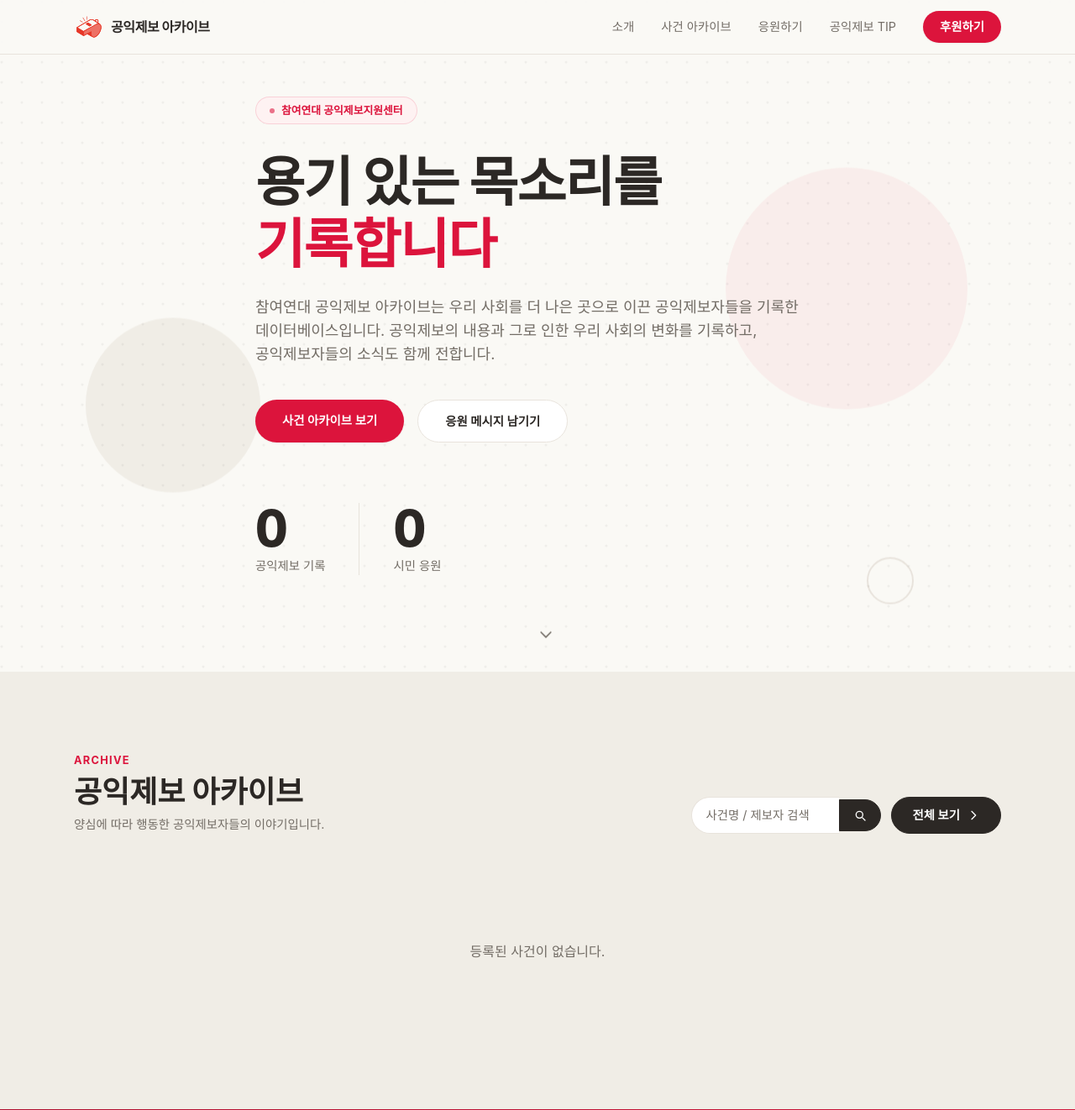
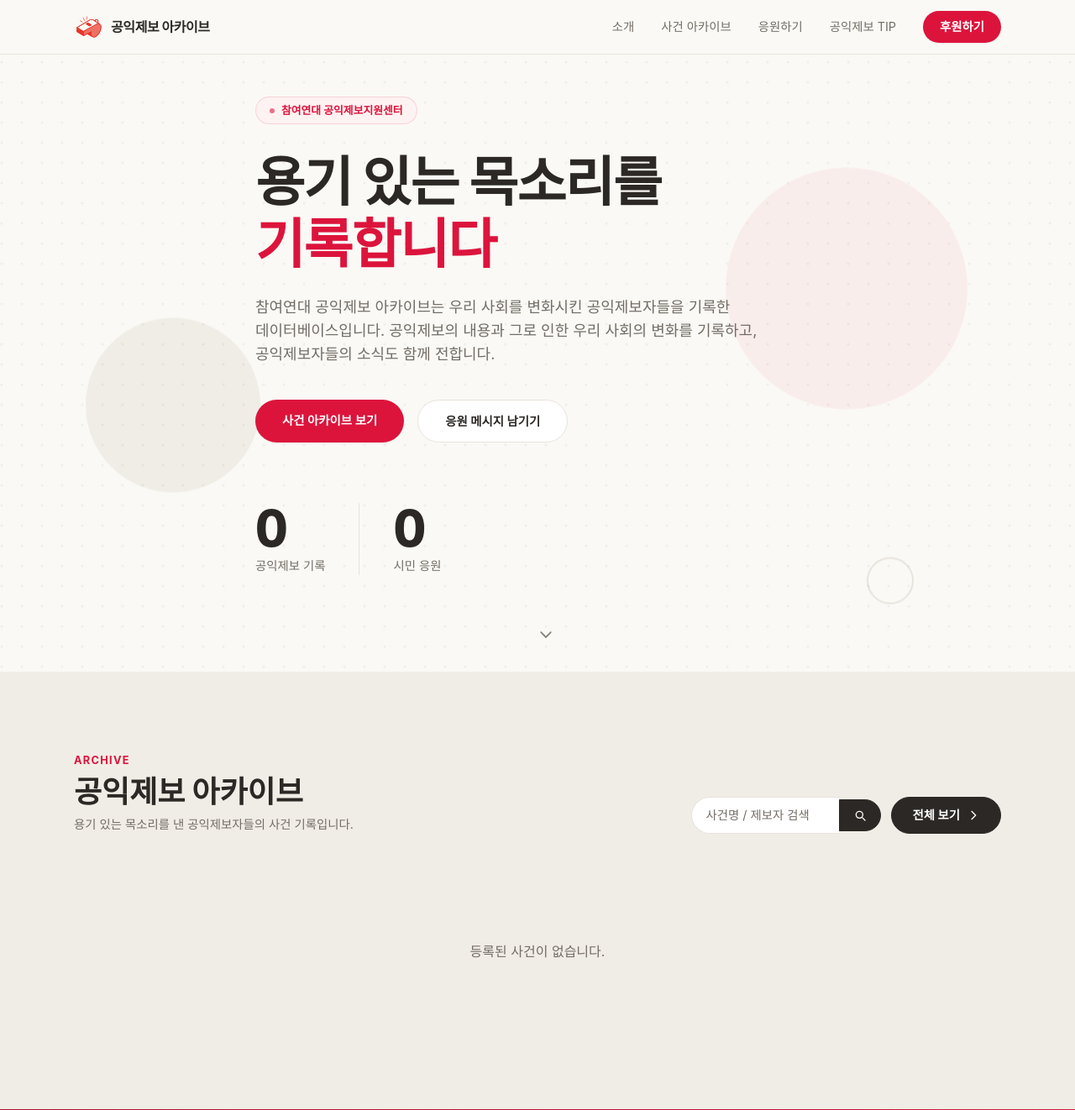
Before and after one commit to siesto-rivera/whistle, a Django app: page / in a window 1280 px wide. Shown: the top 1322 px of the page at 84% size. Run offline with Django 4.2, Linux system fonts and the light colour scheme; data that the repository does not hold is empty; some libraries are stand-ins or nearby versions; some web fonts are replaced.

Commit message:
공개 페이지 텍스트 및 스타일 수정
- about.html: 히어로 제목 변경 및 "공익제보 아카이브" 텍스트 굵기 적용
- home.html: 설명 문구, 캠페인 섹션 텍스트 및 링크 수정
- layout_whistle_public.html: 타이틀/OG 태그 및 네비게이션 링크 수정
- public_list.html: 설명 문구 수정

Co-Authored-By: Claude Sonnet 4.6 <noreply@anthropic.com>

```diff
--- a/whistle/templates/whistle/about.html
+++ b/whistle/templates/whistle/about.html
@@ -26,8 +26,9 @@
             <span class="w-1.5 h-1.5 rounded-full bg-accent animate-pulse-soft"></span>
             참여연대 공익제보지원센터
         </div>
-        <h1 class="text-4xl md:text-5xl font-extrabold leading-tight tracking-tight text-ink mb-3">
-            사이트 소개
+        <h1 class="text-4xl md:text-5xl  leading-tight tracking-tight text-ink mb-3">
+            세상을 바꾸는
+            <span style="font-weight: 800;"> 공익제보 아카이브</span>
         </h1>
         <p class="text-smoke text-base md:text-lg leading-relaxed max-w-2xl">
             양심에 따라 행동한 공익제보자들의 이야기를 기록하고 알립니다.
--- a/whistle/templates/whistle/home.html
+++ b/whistle/templates/whistle/home.html
@@ -108,7 +108,7 @@
 
             {# 설명 #}
             <p class="text-base md:text-lg text-smoke leading-relaxed mb-10 max-w-2xl">
-                참여연대 공익제보 아카이브는 우리 사회를 더 나은 곳으로 이끈 공익제보자들을 기록한 데이터베이스입니다. 공익제보의 내용과 그로 인한 우리 사회의 변화를 기록하고, 공익제보자들의 소식도 함께 전합니다.
+                참여연대 공익제보 아카이브는 우리 사회를 변화시킨 공익제보자들을 기록한 데이터베이스입니다. 공익제보의 내용과 그로 인한 우리 사회의 변화를 기록하고, 공익제보자들의 소식도 함께 전합니다.
             </p>
 
             {# CTA 버튼 #}
@@ -156,7 +156,7 @@
             <div>
                 <div class="text-accent text-xs font-bold uppercase tracking-widest mb-2">Archive</div>
                 <h2 class="text-4xl font-extrabold text-ink">공익제보 아카이브</h2>
-                <p class="text-smoke mt-2 text-sm">양심에 따라 행동한 공익제보자들의 이야기입니다.</p>
+                <p class="text-smoke mt-2 text-sm">용기 있는 목소리를 낸 공익제보자들의 사건 기록입니다.</p>
             </div>
             <div class="flex items-center gap-3 shrink-0">
                 <form method="get" action="{% url 'whistle_public_list' %}" class="flex items-center gap-0">
@@ -248,16 +248,16 @@
             <div class="fade-section">
                 <div class="inline-flex items-center gap-2 bg-white/15 text-white text-xs font-semibold px-4 py-1.5 rounded-full mb-6 backdrop-blur-sm border border-white/20">
                     <span class="w-1.5 h-1.5 rounded-full bg-white animate-pulse-soft"></span>
-                    캠페인 진행중
+                    캠페인 진행 예정
                 </div>
                 <h2 class="text-4xl md:text-5xl font-extrabold text-white leading-tight tracking-tight mb-6">
-                    편지쓰기<br>캠페인
+                    편지쓰기 캠페인
                 </h2>
                 <p class="text-white/80 text-base leading-relaxed mb-10 max-w-md">
-                    양심에 따라 행동한 공익제보자에게 지지와 응원의 편지를 써주세요.<br>
-                    공익제보자들에게 위로와 힘이 될 것입니다.
+                    용기 있는 목소리를 낸 공익제보자에게 지지와 응원의 편지를 써 주세요! <br>
+올해의 편지쓰기 캠페인은 8월 오픈 예정입니다.
                 </p>
-                <a href="https://www.peoplepower21.org/whistleblower/2003784"
+                <a href="https://peoplepower21.org/pspd/2019014"
                    target="_blank"
                    class="campaign-btn inline-flex items-center gap-3 bg-white font-bold text-sm px-8 py-4 rounded-full shadow-lg transition-all"
                    style="color: #B01030;">
--- a/whistle/templates/whistle/layout_whistle_public.html
+++ b/whistle/templates/whistle/layout_whistle_public.html
@@ -5,14 +5,14 @@
     <meta charset="UTF-8"/>
     <meta name="viewport" content="width=device-width, initial-scale=1.0"/>
     <meta name="description" content="{% block head_description %}공익제보 아카이브는 참여연대 공익제보지원센터에서 운영하는 공익제보 데이터베이스로, 우리 사회를 더 나은 곳으로 이끈 공익제보 사건들과 공익제보자들을 기록합니다.{% endblock %}"/>
-    <title>{% block head_title %}공익제보 아카이브111{% endblock %}</title>
+    <title>{% block head_title %}세상을 바꾸는 - 공익제보 아카이브{% endblock %}</title>
     <link rel="icon" type="image/svg+xml" href="{% static 'whistle/img/illust_whistle.svg' %}">
 
     {# ── SEO / Open Graph / Twitter ── #}
     <link rel="canonical" href="{% block canonical_url %}https://wb.peoplepower21.org/{% endblock %}"/>
     <meta property="og:locale" content="ko_KR"/>
     <meta property="og:type" content="{% block og_type %}website{% endblock %}"/>
-    <meta property="og:title" content="{% block og_title %}공익제보 아카이브 - 참여연대{% endblock %}"/>
+    <meta property="og:title" content="{% block og_title %}세상을 바꾸는 - 공익제보 아카이브{% endblock %}"/>
     <meta property="og:description" content="{% block og_description %}공익제보 아카이브는 참여연대 공익제보지원센터에서 운영하는 공익제보 데이터베이스로, 우리 사회를 더 나은 곳으로 이끈 공익제보 사건들과 공익제보자들을 기록합니다.{% endblock %}"/>
     <meta property="og:url" content="{% block og_url %}https://wb.peoplepower21.org/{% endblock %}"/>
     <meta property="og:site_name" content="공익제보 아카이브"/>
@@ -118,7 +118,7 @@
         {# 데스크탑 메뉴 #}
         <nav class="hidden md:flex items-center gap-8">
             <a href="/about/"                            class="text-sm text-smoke hover:text-ink transition-colors">소개</a>
-            <a href="{% url 'whistle_home' %}#archive"   class="text-sm text-smoke hover:text-ink transition-colors">사건 아카이브</a>
+            <a href="{% url 'whistle_home' %}cases"   class="text-sm text-smoke hover:text-ink transition-colors">사건 아카이브</a>
             <a href="{% url 'whistle_home' %}#cheer"     class="text-sm text-smoke hover:text-ink transition-colors">응원하기</a>
             <a href="{% url 'whistle_home' %}#resources" class="text-sm text-smoke hover:text-ink transition-colors">공익제보 TIP</a>
             {% if user.is_authenticated %}
@@ -144,7 +144,7 @@
     <div id="mobileMenu" class="hidden md:hidden border-t border-stone bg-beige">
         <div class="px-6 py-5 flex flex-col gap-4">
             <a href="/about/"                            class="text-sm text-smoke">소개</a>
-            <a href="{% url 'whistle_home' %}#archive"   class="text-sm text-smoke">사건 아카이브</a>
+            <a href="{% url 'whistle_home' %}cases"   class="text-sm text-smoke">사건 아카이브</a>
             <a href="{% url 'whistle_home' %}#cheer"     class="text-sm text-smoke">응원하기</a>
             <a href="{% url 'whistle_home' %}#resources" class="text-sm text-smoke">공익제보 TIP</a>
             <a href="https://box.donus.org/box/peoplepower21/whistleblower" target="_blank"
--- a/whistle/templates/whistle/public_list.html
+++ b/whistle/templates/whistle/public_list.html
@@ -17,7 +17,7 @@
             공익제보 아카이브
         </h1>
         <p class="text-smoke text-base md:text-lg leading-relaxed max-w-2xl">
-            공익을 위해 용기 있는 목소리를 낸 제보자들의 사건 기록을 아카이빙합니다.
+            용기 있는 목소리를 낸 공익제보자들의 사건 기록입니다.
         </p>
     </div>
 </section>
```
